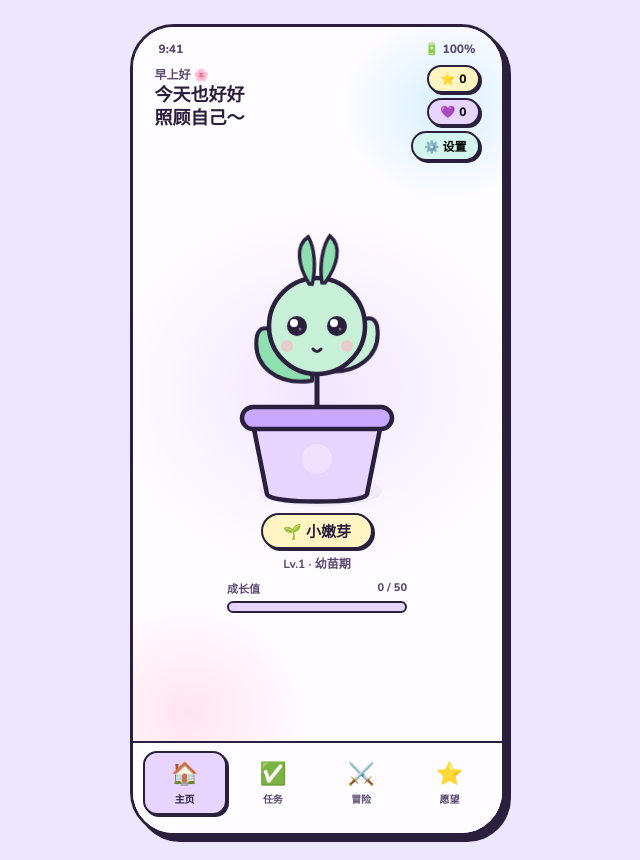
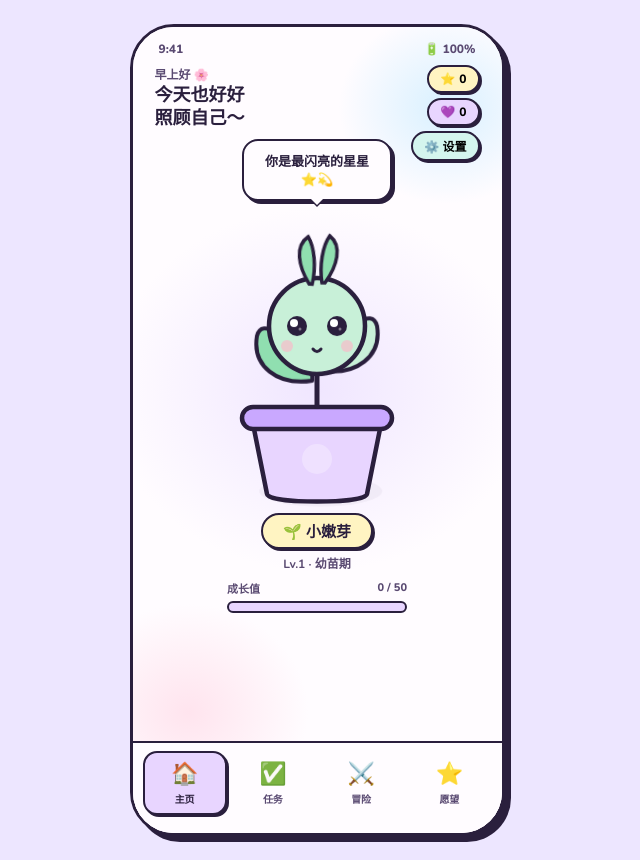
Before and after one commit to holdon41more/discipline-app, a plain HTML site: page index.html in a window 1280 px wide. Shown: the whole page, without its empty margins (323-963 px from the left). Drawn offline with nearby package versions, Linux system fonts and the light colour scheme; no server answers.

Commit message:
加入了AI
AI进行彩虹屁生成

```diff
--- a/index.html
+++ b/index.html
@@ -64,8 +64,77 @@
   .chip.y { background: var(--yellow); }
   .chip.p { background: var(--purple); }
   .plant-stage { flex: 1; display: flex; flex-direction: column; align-items: center; justify-content: center; padding: 0 20px 4px; }
-  .plant-wrap { width: 300px; height: 320px; }
+  .plant-wrap { width: 300px; height: 320px; position: relative; }
   .plant-svg { width: 100%; height: 100%; overflow: visible; }
+
+  /* ── AI 语音气泡 ── */
+  .ai-bubble {
+    position: absolute;
+    top: -60px;
+    left: 50%;
+    transform: translateX(-50%);
+    background: var(--white);
+    border: 2.5px solid var(--ink);
+    box-shadow: 3px 3px 0 var(--ink);
+    border-radius: 16px;
+    padding: 10px 14px;
+    font-size: 13px;
+    font-weight: 800;
+    color: var(--ink);
+    max-width: 240px;
+    text-align: center;
+    opacity: 0;
+    pointer-events: none;
+    z-index: 10;
+  }
+
+  .ai-bubble::after {
+    content: '';
+    position: absolute;
+    bottom: -8px;
+    left: 50%;
+    transform: translateX(-50%);
+    width: 0;
+    height: 0;
+    border-left: 8px solid transparent;
+    border-right: 8px solid transparent;
+    border-top: 8px solid var(--ink);
+  }
+
+  .ai-bubble::before {
+    content: '';
+    position: absolute;
+    bottom: -6px;
+    left: 50%;
+    transform: translateX(-50%);
+    width: 0;
+    height: 0;
+    border-left: 7px solid transparent;
+    border-right: 7px solid transparent;
+    border-top: 7px solid var(--white);
+    z-index: 1;
+  }
+
+  .ai-bubble.show {
+    opacity: 1;
+    animation: bubblePop 250ms cubic-bezier(.34,1.56,.64,1);
+  }
+
+  .ai-bubble.hide {
+    opacity: 0;
+    animation: bubbleFade 300ms ease-out forwards;
+  }
+
+  @keyframes bubblePop {
+    0% { transform: translateX(-50%) scale(0); }
+    100% { transform: translateX(-50%) scale(1); }
+  }
+
+  @keyframes bubbleFade {
+    0% { opacity: 1; transform: translateX(-50%) scale(1); }
+    100% { opacity: 0; transform: translateX(-50%) scale(0.95); }
+  }
+
   @keyframes bob      { 0%,100%{transform:translateY(0)} 50%{transform:translateY(-8px)} }
   @keyframes sway-l   { 0%,100%{transform:rotate(0deg)} 50%{transform:rotate(-11deg)} }
   @keyframes sway-r   { 0%,100%{transform:rotate(0deg)} 50%{transform:rotate(11deg)} }
@@ -443,6 +512,9 @@
       </div>
       <div class="plant-stage">
         <div class="plant-wrap">
+          <!-- AI 语音气泡 -->
+          <div class="ai-bubble" id="ai-bubble"></div>
+
           <svg class="plant-svg" viewBox="0 0 300 320" xmlns="http://www.w3.org/2000/svg">
             <!-- 底部投影 -->
             <ellipse class="glow" cx="150" cy="285" rx="60" ry="15" fill="rgba(42, 31, 61, 0.1)" />
@@ -784,6 +856,22 @@ const ADVENTURE_UNLOCK_STARS = 500;
 const ACHIEVEMENT_REWARD_PURPLE = 10;
 const STREAK_MILESTONES = [7, 15, 30];
 
+// ⚠️ 开发自用，上线前请移除或替换
+const QWEN_API_KEY = 'sk-2676f235ec5c44e3842629bb5a969300';
+const QWEN_ENDPOINT = 'https://dashscope.aliyuncs.com/compatible-mode/v1/chat/completions';
+const QWEN_MODEL = 'qwen-plus-2025-07-28';
+
+const FALLBACK_PHRASES = [
+  '你今天超棒的！🌟✨',
+  '哇！小嫩芽好爱你💚',
+  '太厉害啦！继续加油🎉',
+  '你是最闪亮的星星⭐💫',
+  '小嫩芽为你疯狂鼓掌👏🌱',
+  '你做到了！开心到转圈圈🌀💕',
+];
+
+let _aiLock = false;
+
 function todayKey(d = new Date()) {
   const y = d.getFullYear();
   const m = String(d.getMonth() + 1).padStart(2, '0');
@@ -805,6 +893,7 @@ function defaultState() {
       waterCount: 0,
       taskDoneIds: {},
       streakShownToday: false,
+      aiGreetedToday: false,
     },
     customTasks: [],
     wishes: {
@@ -838,13 +927,79 @@ function loadState() {
 }
 
 let state = loadState();
+let pageInitialized = false;
 
 function saveState() {
   localStorage.setItem(STORAGE_KEY, JSON.stringify(state));
 }
 
 function resetDaily(tk) {
-  state.daily = { date: tk, tomatoEarned: 0, waterCount: 0, taskDoneIds: {}, streakShownToday: false };
+  state.daily = { date: tk, tomatoEarned: 0, waterCount: 0, taskDoneIds: {}, streakShownToday: false, aiGreetedToday: false };
+}
+
+// ── AI 语音气泡 ──
+async function showAiBubble(prompt) {
+  if (_aiLock) return;
+  _aiLock = true;
+
+  const bubble = document.getElementById('ai-bubble');
+  if (!bubble) {
+    _aiLock = false;
+    return;
+  }
+
+  bubble.textContent = '...';
+  bubble.classList.remove('hide');
+  bubble.classList.add('show');
+
+  let content = '';
+  try {
+    const controller = new AbortController();
+    const timeoutId = setTimeout(() => controller.abort(), 8000);
+
+    const response = await fetch(QWEN_ENDPOINT, {
+      method: 'POST',
+      headers: {
+        'Content-Type': 'application/json',
+        'Authorization': `Bearer ${QWEN_API_KEY}`
+      },
+      body: JSON.stringify({
+        model: QWEN_MODEL,
+        messages: [{ role: 'user', content: prompt }],
+        max_tokens: 60
+      }),
+      signal: controller.signal
+    });
+
+    clearTimeout(timeoutId);
+
+    if (!response.ok) {
+      const errorText = await response.text();
+      console.error('API response error:', response.status, errorText);
+      throw new Error(`API request failed: ${response.status}`);
+    }
+
+    const data = await response.json();
+    console.log('API response:', data);
+    content = data.choices?.[0]?.message?.content || '';
+
+    if (!content) {
+      throw new Error('Empty response from API');
+    }
+  } catch (error) {
+    console.error('AI API error:', error);
+    const randomIndex = Math.floor(Math.random() * FALLBACK_PHRASES.length);
+    content = FALLBACK_PHRASES[randomIndex];
+  }
+
+  bubble.textContent = content;
+
+  setTimeout(() => {
+    bubble.classList.remove('show');
+    bubble.classList.add('hide');
+  }, 5000);
+
+  _aiLock = false;
 }
 
 function showToast({ title, sub, showBadge = false }) {
@@ -958,9 +1113,9 @@ function renderStreak() {
   if (numEl) numEl.textContent = num;
   if (subEl) subEl.textContent = sub;
 
-  // 每天首次登录显示一次，之后不再显示
+  // 只在页面首次加载时显示一次，之后不再显示
   if (card) {
-    if (!state.daily?.streakShownToday) {
+    if (!pageInitialized && !state.daily?.streakShownToday) {
       window.clearTimeout(renderStreak._hideTimer);
       card.classList.remove('hidden');
       renderStreak._hideTimer = window.setTimeout(() => {
@@ -1062,6 +1217,18 @@ function render() {
 
   const wishStreak = document.getElementById('ui-wish-streak');
   if (wishStreak) wishStreak.textContent = `已连续登录 ${state.streakDays || 1} 天`;
+
+  // 标记页面已初始化，防止streak卡片重复显示
+  pageInitialized = true;
+
+  // 首次打开时触发AI问候
+  if (state.daily && state.daily.date === todayKey() && !state.daily.aiGreetedToday) {
+    setTimeout(() => {
+      showAiBubble('你是住在手机里的萌宠植物小嫩芽。用户今天第一次打开了 App，用一句话（20字以内）热情迎接他们，多用 Emoji。');
+      state.daily.aiGreetedToday = true;
+      saveState();
+    }, 500);
+  }
 }
 
 // ── navigation ──
@@ -1082,6 +1249,8 @@ function toggleTask(card) {
     if (chk) chk.textContent = card.classList.contains('done') ? '✓' : '';
     return;
   }
+
+  const wasDone = !!state.daily.taskDoneIds[id];
   if (state.daily.taskDoneIds[id]) return; // 防止反复刷星
 
   state.daily.taskDoneIds[id] = true;
@@ -1099,6 +1268,15 @@ function toggleTask(card) {
   }
   saveState();
   render();
+
+  // 任务从未完成变为完成时触发AI赞美
+  if (!wasDone) {
+    const taskNameEl = card.querySelector('.t-name');
+    const taskName = taskNameEl ? taskNameEl.textContent : '任务';
+    setTimeout(() => {
+      showAiBubble(`你是住在手机里的萌宠植物小嫩芽。用户刚完成了「${taskName}」，用一句话（20字以内）疯狂赞美并治愈他们，多用 Emoji。`);
+    }, 300);
+  }
 }
 
 // ── water: one tap = one star, auto new card ──
```
